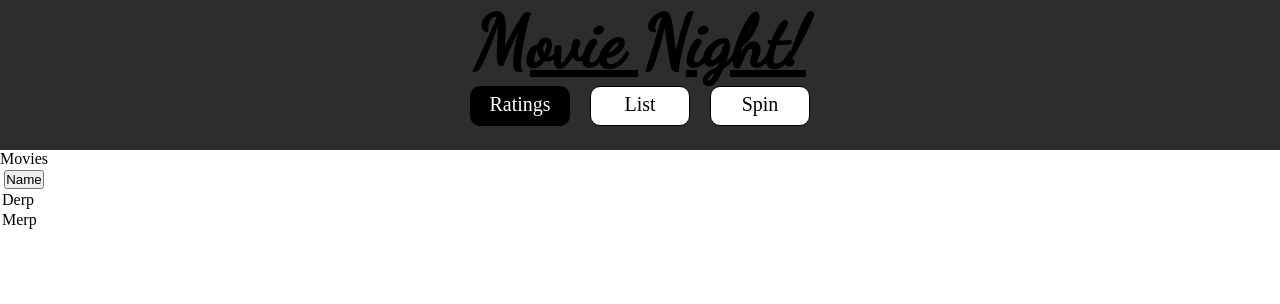
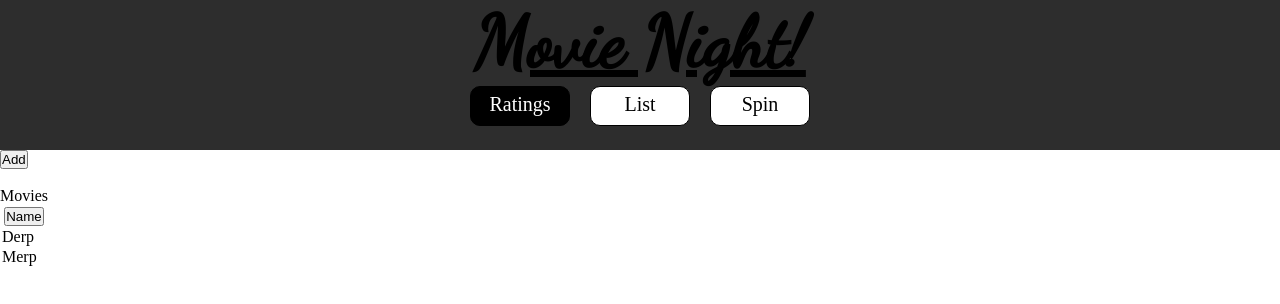
Before and after one commit to Andrew-Wand/movielist-app-react, a React (Create React App) app: page /list in a window 1280 px wide. Shown: the top 304 px of the page. Built offline with nearby package versions, Linux system fonts and the light colour scheme.

Commit message:
classname now appears for sort btn

```diff
--- a/src/components/MovieList.jsx
+++ b/src/components/MovieList.jsx
@@ -3,6 +3,7 @@ import React, { useState, useMemo } from "react";
 const useSortableData = (items, config = null) => {
   const [sortConfig, setSortConfig] = useState(config);
 
+  //
   const sortedItems = useMemo(() => {
     let sortedMovies = [...items];
 
@@ -21,10 +22,11 @@ const useSortableData = (items, config = null) => {
     return sortedMovies;
   }, [items, sortConfig]);
 
+  // Onclick for sorting
   const requestSort = (key) => {
     let direction = "ascending";
     if (
-      sortConfig !== null &&
+      sortConfig &&
       sortConfig.key === key &&
       sortConfig.direction === "ascending"
     ) {
@@ -33,14 +35,7 @@ const useSortableData = (items, config = null) => {
     setSortConfig({ key, direction });
   };
 
-  return { items: sortedItems, requestSort };
-};
-
-function MovieList(props) {
-  const { movies } = props;
-
-  const { items, requestSort, sortConfig } = useSortableData(movies);
-
+  //  Make class name for btn
   const getClassNameFor = (name) => {
     if (!sortConfig) {
       return;
@@ -48,8 +43,26 @@ function MovieList(props) {
     return sortConfig.key === name ? sortConfig.direction : undefined;
   };
 
+  return { items: sortedItems, requestSort, getClassNameFor };
+};
+
+// Movie List component //
+
+function MovieList(props) {
+  const { movies } = props;
+
+  const { items, requestSort, sortConfig, getClassNameFor } =
+    useSortableData(movies);
+
+  // Add btn modal
+
   return (
     <div className="movielist-container">
+      <div className="addbtn-container">
+        <button className="movie-addbtn">Add</button>
+      </div>
+      <br />
+      <div className="movielist-table">
         <table>
           <caption>Movies</caption>
           <thead>
@@ -74,6 +87,7 @@ function MovieList(props) {
           </tbody>
         </table>
       </div>
+    </div>
   );
 }
 
```
Lines whose indentation alone changed are shown as unchanged.
